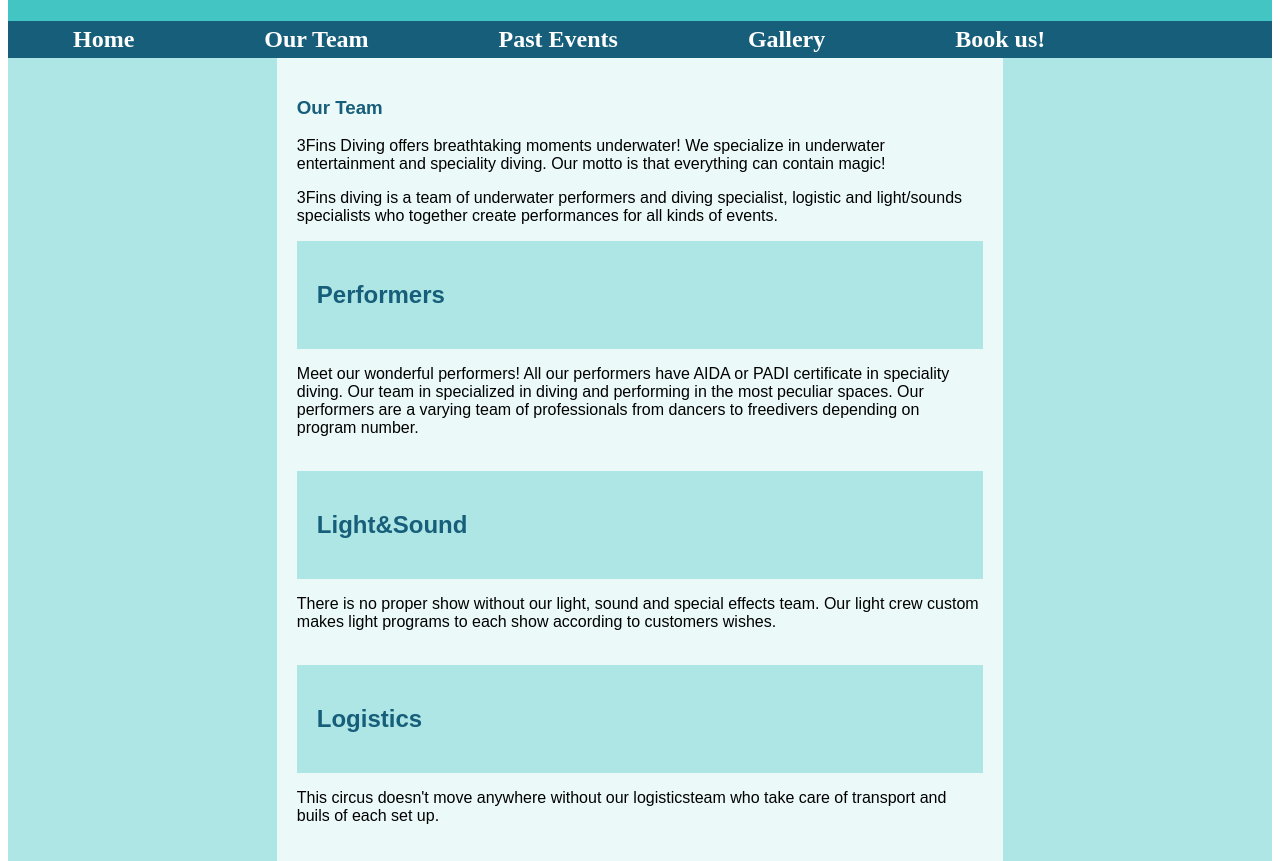
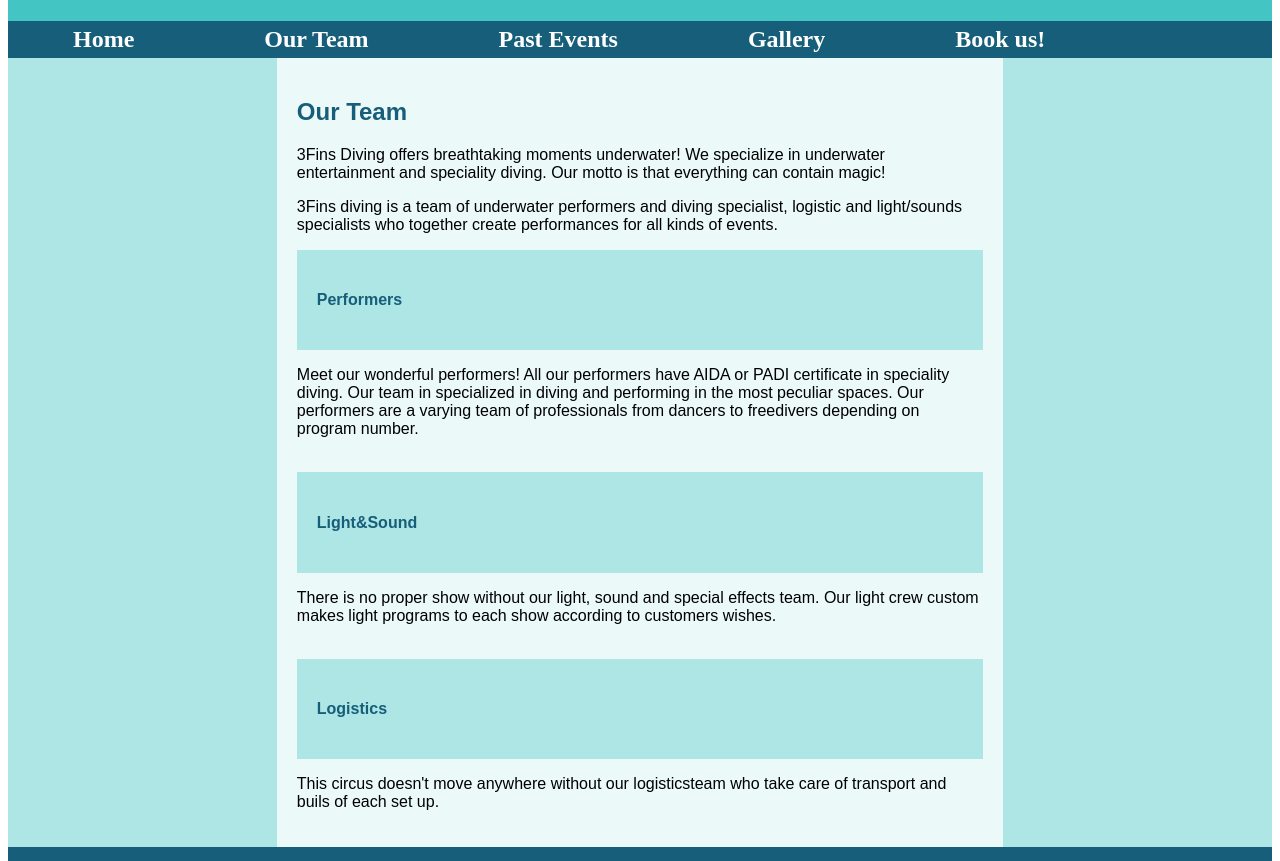
Before and after one commit to AnPertt/3FinsDiving, a plain HTML site: page ourTeam.html in a window 1280 px wide. Shown: the part 313-1174 px from the top of the page. Drawn offline with Linux system fonts and the light colour scheme.

Commit message:
Update ourTeam.html

```diff
--- a/ourTeam.html
+++ b/ourTeam.html
@@ -28,26 +28,26 @@
     </nav>
 
  <article>
-    <h1>Our Team</h1>
+    <h2>Our Team</h2>
 
     <p>3Fins Diving offers breathtaking moments underwater! We specialize in underwater entertainment and speciality diving. Our motto is that everything can contain magic! </p>
     <p>3Fins diving is a team of underwater performers and diving specialist, logistic and light/sounds specialists who together create performances for all kinds of events.
     <br>
 
     <nav>
-      <h2>Performers</h2>
+      <h1>Performers</h1>
     </nav>
     <p>Meet our wonderful performers! All our performers have AIDA or PADI certificate in speciality diving. Our team in specialized in diving and performing in the most peculiar spaces.
       Our performers are a varying team of professionals from dancers to freedivers depending on program number.</p>
       <br>
        <nav>
-      <h2>Light&Sound</h2>
+      <h1>Light&Sound</h1>
        </nav>
        <p>There is no proper show without our light, sound and special effects team. Our light crew custom makes light programs to each show according to customers wishes.</p>
        <br>
 
       <nav>
-      <h2>Logistics</h2>
+      <h1>Logistics</h1>
        </nav>
    <p>This circus doesn't move anywhere without our logisticsteam who take care of transport and buils of each set up. </p>
   </article>
```
